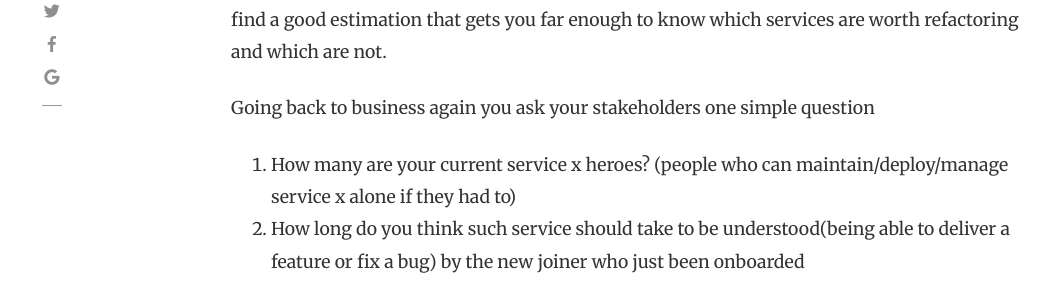
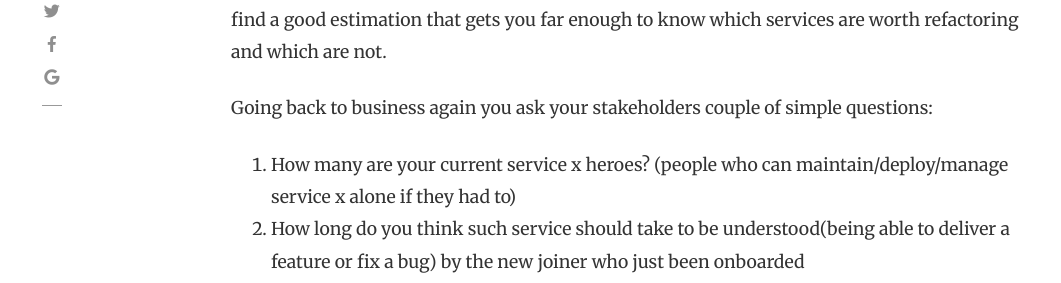
Before and after one commit to IsmailMarmoush/ismailmarmoush.github.io, a Jekyll site: the page built from _posts/2020-12-25-architecture-p03-how-big-microservice-without-pizzas.md, in a window 1280 px wide and 900 px high, scrolled down 3389 px. Shown: the part 163-446 px from the top of the window, without its empty margins (54-1115 px from the left). Built offline with Jekyll 4.4.1, drawn with Linux system fonts in a browser that asks for light colours; nearby versions of some CDN libraries; comment, search, counter and statistics services are not loaded.

Commit message:
A Quick Commit

```diff
--- a/_posts/2020-12-25-architecture-p03-how-big-microservice-without-pizzas.md
+++ b/_posts/2020-12-25-architecture-p03-how-big-microservice-without-pizzas.md
@@ -89,7 +89,7 @@ features or fixing bugs? again never.
 So, you need to first be with a peace that you can't find an actual number to rely on, but you can find a good estimation
 that gets you far enough to know which services are worth refactoring and which are not.
 
-Going back to business again you ask your stakeholders one simple question
+Going back to business again you ask your stakeholders couple of simple questions:
 
 1. How many are your current service x heroes? (people who can maintain/deploy/manage service x alone if they had to)
 1. How long do you think such service should take to be understood(being able to deliver a feature or fix a bug) by
```
